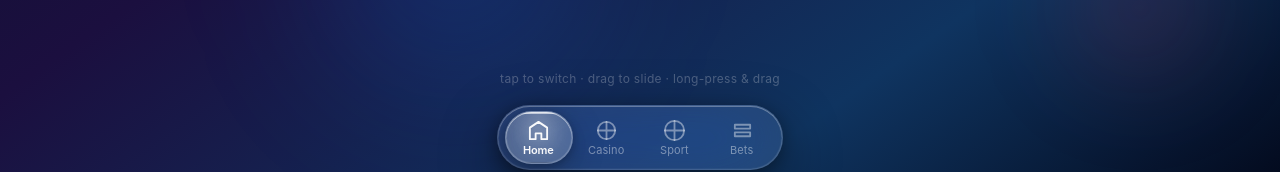
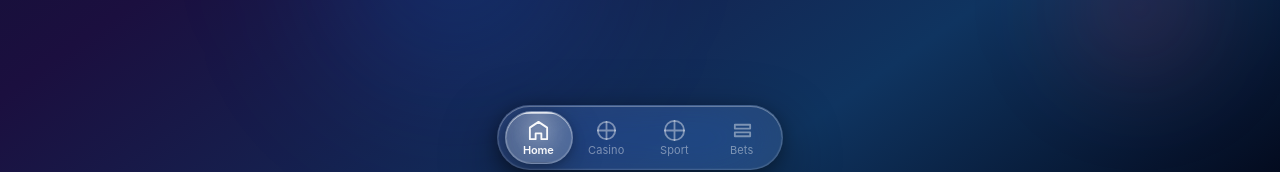
Before and after one commit to irfanshah35/nav-animation, a Next.js app: page / in a window 1280 px wide. Shown: the part 582-754 px from the top of the page. Built offline with nearby package versions, Linux system fonts and the light colour scheme.

Commit message:
initial code

```diff
--- a/app/page.tsx
+++ b/app/page.tsx
@@ -329,11 +329,6 @@ export default function BottomNav() {
         <div style={{ position: "absolute", width: 180, height: 180, borderRadius: "50%", background: "radial-gradient(circle,rgba(255,214,10,.10) 0%,transparent 70%)", top: "35%", left: "40%", filter: "blur(35px)" }} />
       </div>
 
-      {/* Hint */}
-      <p style={{ position: "absolute", bottom: 130, left: 0, right: 0, textAlign: "center", fontSize: 12, color: "rgba(255,255,255,.25)", letterSpacing: ".3px", pointerEvents: "none", zIndex: 1 }}>
-        tap to switch · drag to slide · long-press &amp; drag
-      </p>
-
       {/* Page content */}
       <div style={{ flex: 1, position: "relative", zIndex: 1, width: "100%", display: "flex", alignItems: "center", justifyContent: "center" }}>
         {tabs.map(t => (
```
